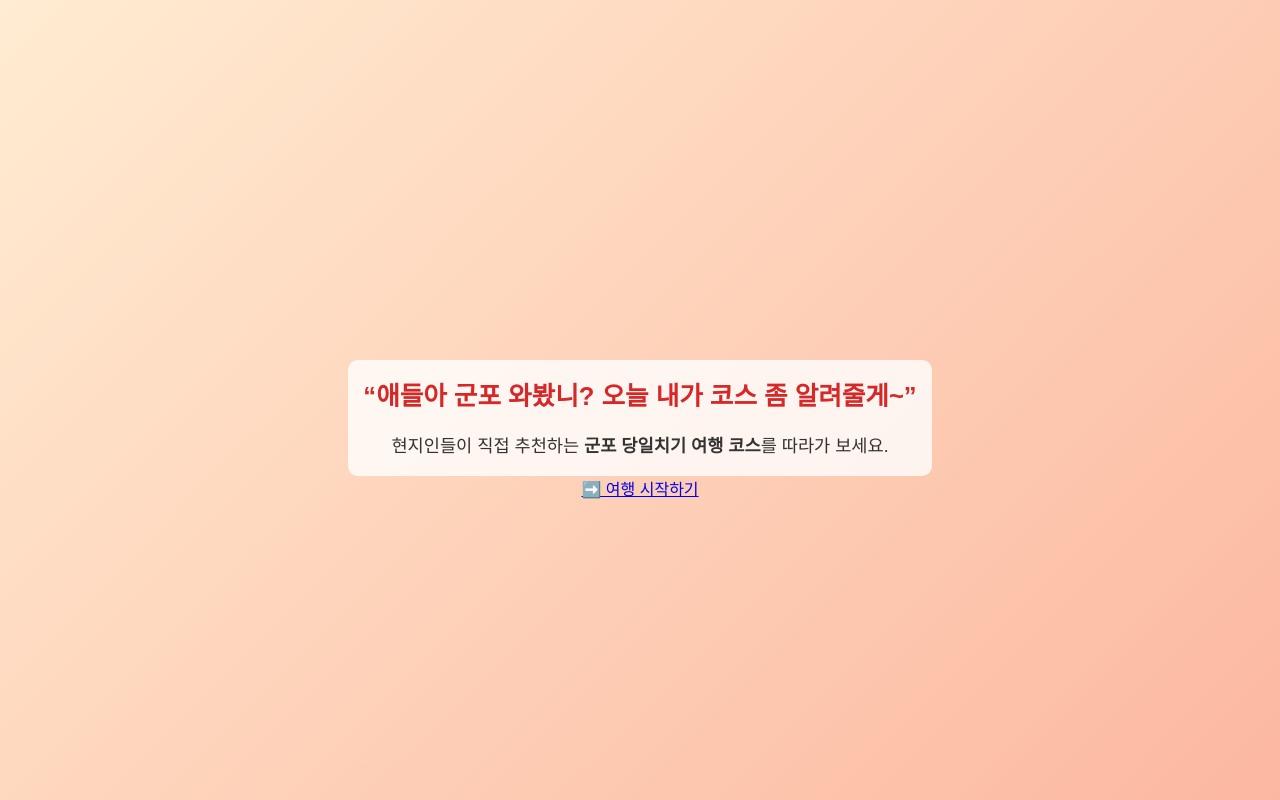
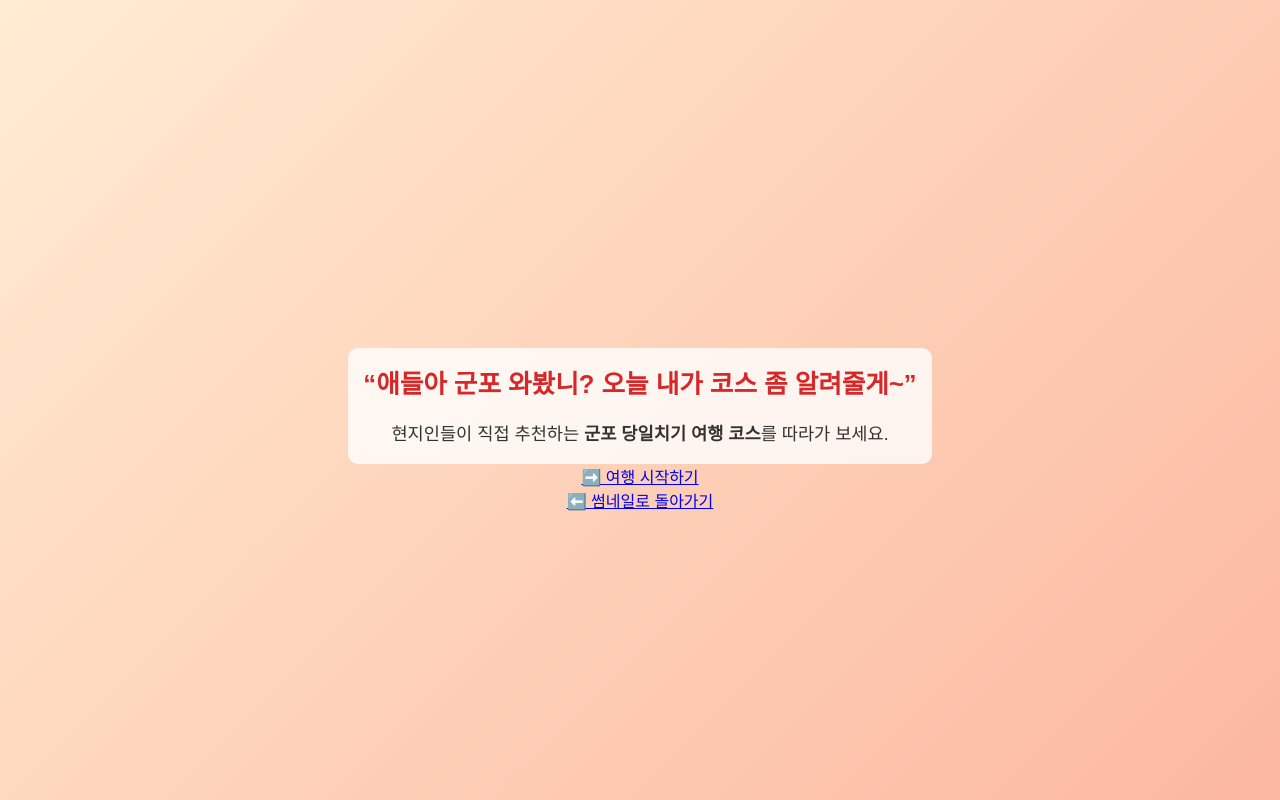
Before and after one commit to ChangWon-netizen/sethi-naegohyang-threehour-culture-, a plain HTML site: page Gunpo.html in a window 1280 px wide. Shown: the top 800 px of the page. Drawn offline with Linux system fonts and the light colour scheme.

Commit message:
썸네일로 돌아가기 버튼 추가

```diff
--- a/Gunpo.html
+++ b/Gunpo.html
@@ -16,6 +16,7 @@
     </p>
   </article>
   <a href="#morning" class="next-arrow">➡️ 여행 시작하기</a>
+  <a href="thumbnail.html" class="next-arrow">⬅️ 썸네일로 돌아가기</a>
 </section>
 
   <!-- 아침 섹션 -->
```
